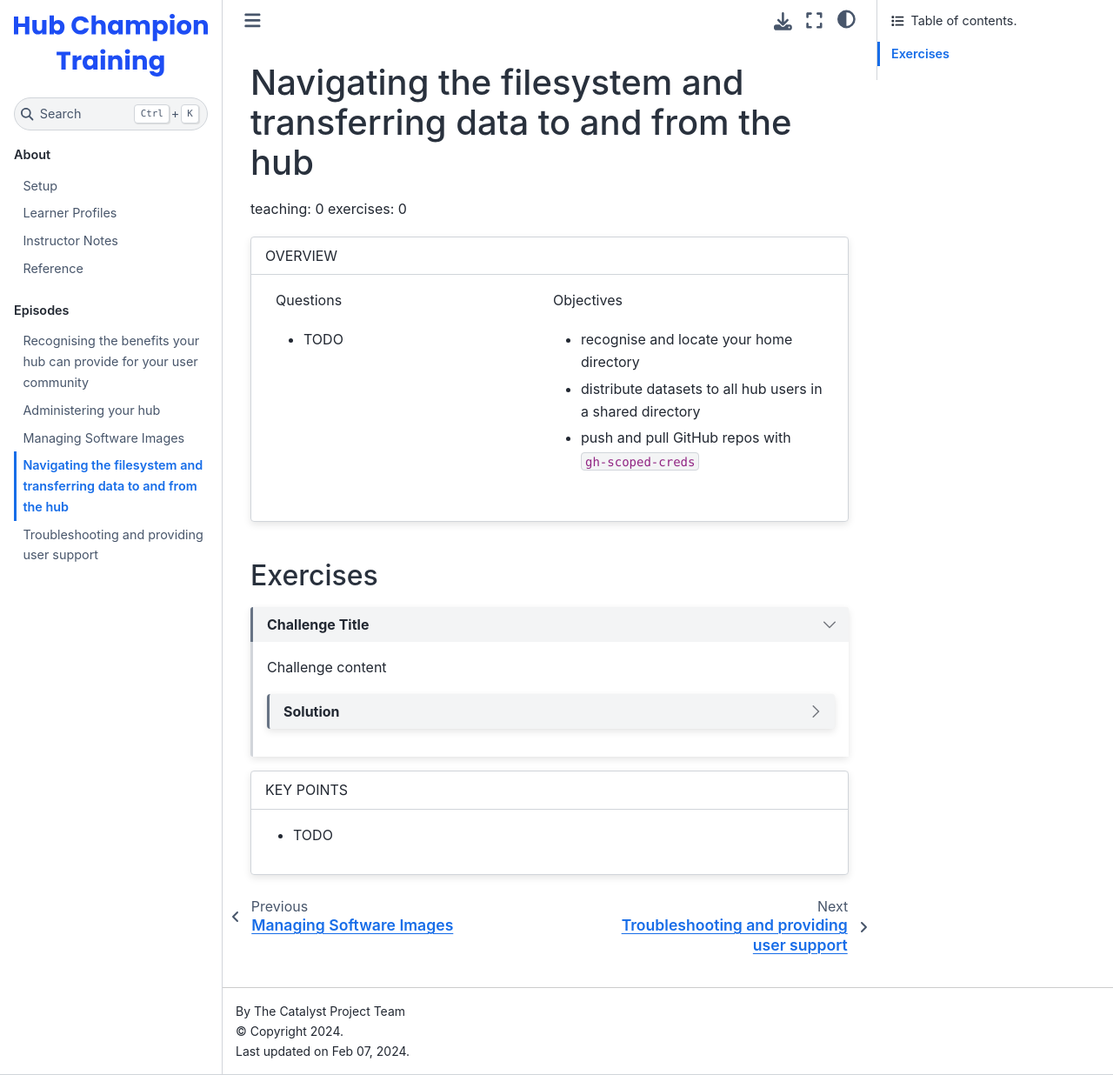
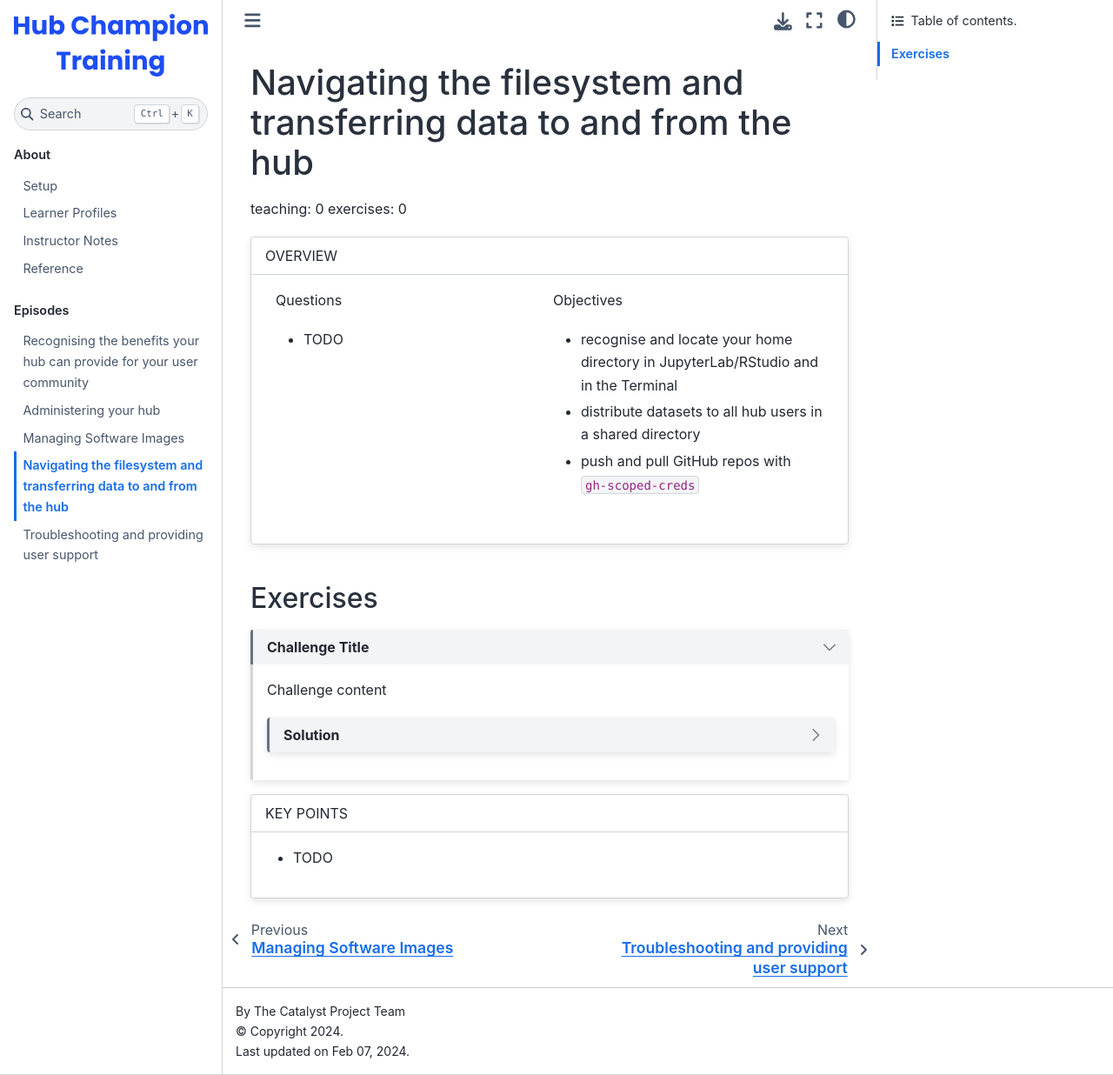
Before and after one commit to czi-catalystproject/hub-champion-training, a Jupyter Book: the page built from episodes/transfer_data.md, in a window 1280 px wide and 1236 px high. Shown: the whole window at 87% size. Built offline with Jupyter Book 1.0.4 settings and Sphinx 7.4.7 and the Sphinx Book theme 1.1.4, drawn with Linux system fonts in a browser that asks for light colours; nearby versions of some CDN libraries.

Commit message:
Update episode 4 objectives

```diff
--- a/episodes/transfer_data.md
+++ b/episodes/transfer_data.md
@@ -20,7 +20,7 @@ Questions
 :::{grid-item}
 Objectives
 
-- recognise and locate your home directory
+- recognise and locate your home directory in JupyterLab/RStudio and in the Terminal
 - distribute datasets to all hub users in a shared directory
 - push and pull GitHub repos with `gh-scoped-creds`
 :::
```
